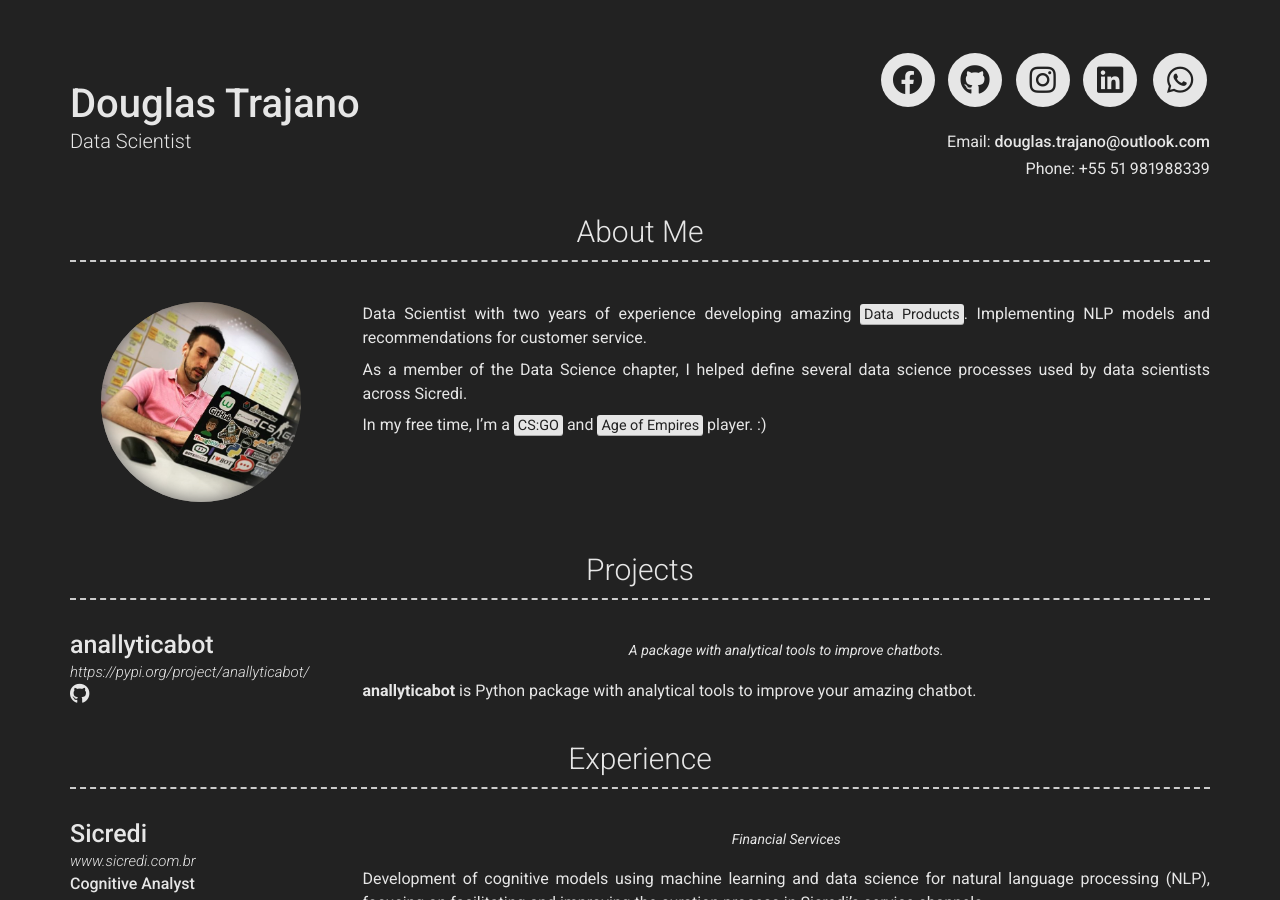
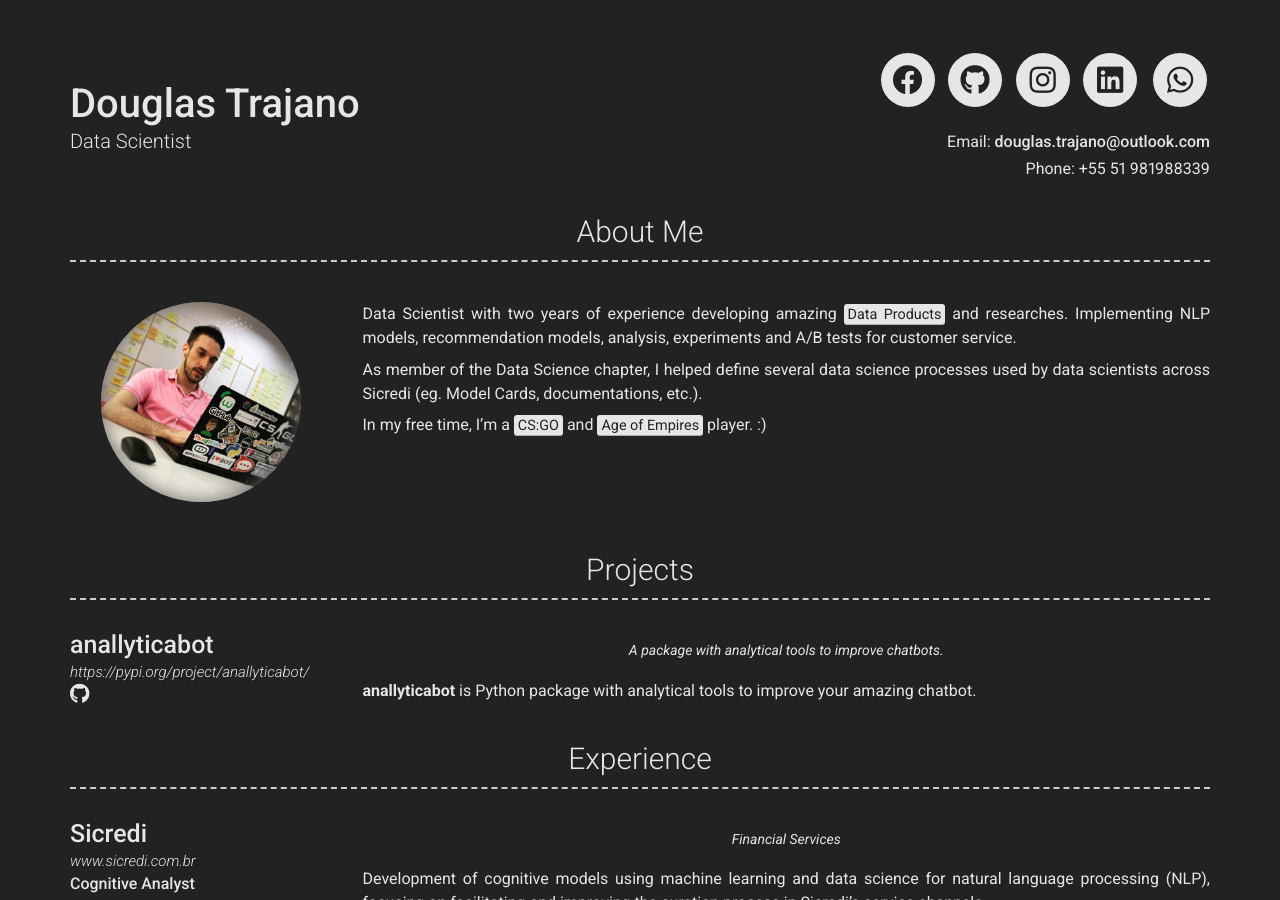
Before and after one commit to DougTrajano/resume, a Jekyll site: the page built from index.md, in a window 1280 px wide and 900 px high. Built offline with Jekyll 4.4.1, drawn with Linux system fonts in a browser that asks for light colours; nearby versions of some CDN libraries.

Commit message:
(fix): changing about me

```diff
--- a/_config.yml
+++ b/_config.yml
@@ -46,9 +46,9 @@ additional_links:
 # about_title: About Me (Use this to override about section title)
 about_profile_image: images/doug_profile.jpg
 about_content: | # this will include new lines to allow paragraphs
-  Data Scientist with two years of experience developing amazing <mark>Data Products</mark>. Implementing NLP models and recommendations for customer service.
+  Data Scientist with two years of experience developing amazing <mark>Data Products</mark> and researches. Implementing NLP models, recommendation models, analysis, experiments and A/B tests for customer service.
 
-  As a member of the Data Science chapter, I helped define several data science processes used by data scientists across Sicredi.
+  As member of the Data Science chapter, I helped define several data science processes used by data scientists across Sicredi (eg. Model Cards, documentations, etc.).
 
   In my free time, I'm a <mark>CS:GO</mark> and <mark>Age of Empires</mark> player. :)
 
```
Also changed, not shown: 3 other files.
